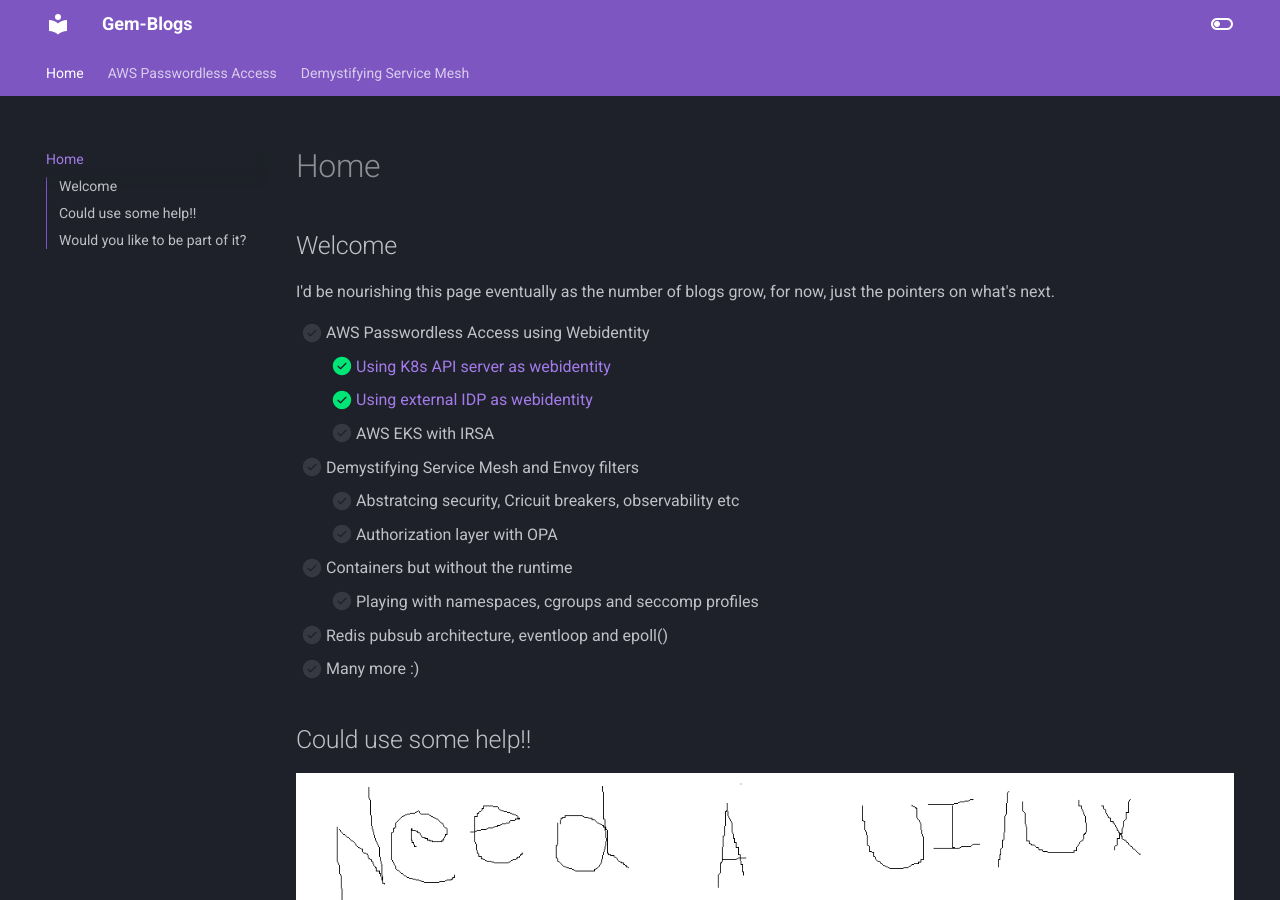
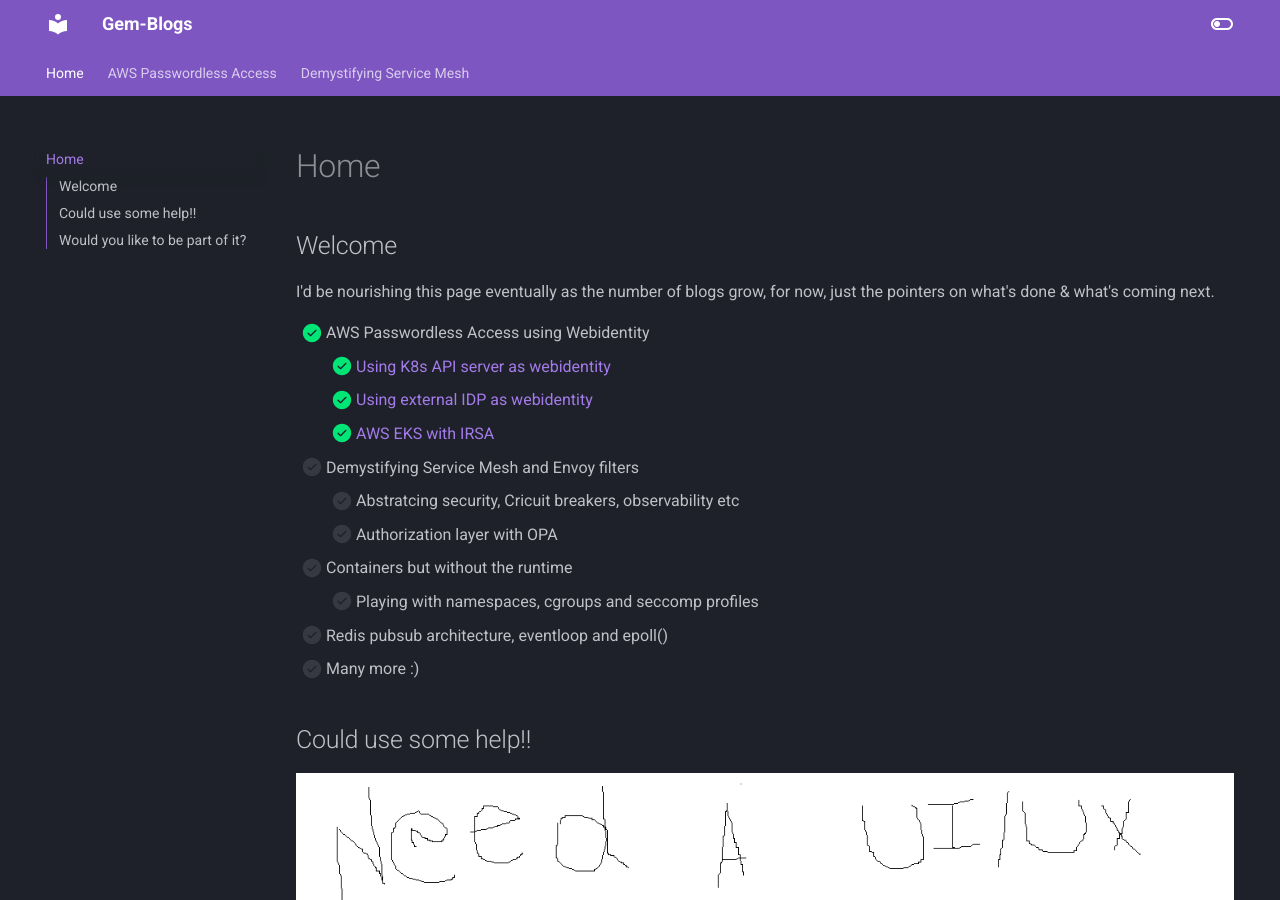
Before and after one commit to Gemini-Solutions/gemblog-docs, an MkDocs documentation site: the page built from docs/index.md, in a window 1280 px wide and 900 px high. Built offline with MkDocs 1.6.1 and Material for MkDocs 9.7.7, drawn with Linux system fonts in a browser that asks for light colours.

```diff
--- a/docs/index.md
+++ b/docs/index.md
@@ -1,11 +1,11 @@
 ## Welcome
 
-I'd be nourishing this page eventually as the number of blogs grow, for now, just the pointers on what's next.
+I'd be nourishing this page eventually as the number of blogs grow, for now, just the pointers on what's done & what's coming next.
 
-- [ ] AWS Passwordless Access using Webidentity
+- [x] AWS Passwordless Access using Webidentity
     * [x] [Using K8s API server as webidentity](/webidentiy-webhook-k8s-onprem)
     * [x] [Using external IDP as webidentity](/webidentiy-webhook-external-IDP)
-    * [ ] AWS EKS with IRSA
+    * [x] [AWS EKS with IRSA](/webidentity-IRSA-AWS-EKS)
 - [ ] Demystifying Service Mesh and Envoy filters
     * [ ] Abstratcing security, Cricuit breakers, observability etc
     * [ ] Authorization layer with OPA
--- a/mkdocs.yml
+++ b/mkdocs.yml
@@ -32,6 +32,7 @@ nav:
   - 'AWS Passwordless Access':
     - 'AWS Passwordless Access Onprem K8s' : 'webidentiy-webhook-k8s-onprem.md'
     - 'AWS Passwordless Access External IDP' : 'webidentiy-webhook-external-IDP.md'
+    - 'AWS Passwordless on EKS IRSA' : 'webidentity-IRSA-AWS-EKS.md'
   - 'Demystifying Service Mesh':
     - 'placeholder' : 'placeholder.md'
 markdown_extensions:
```
Also changed, not shown: docs/webidentity-IRSA-AWS-EKS.md (added, +9 -0 lines), docs/webidentiy-webhook-k8s-onprem.md (+1 -1 lines).
